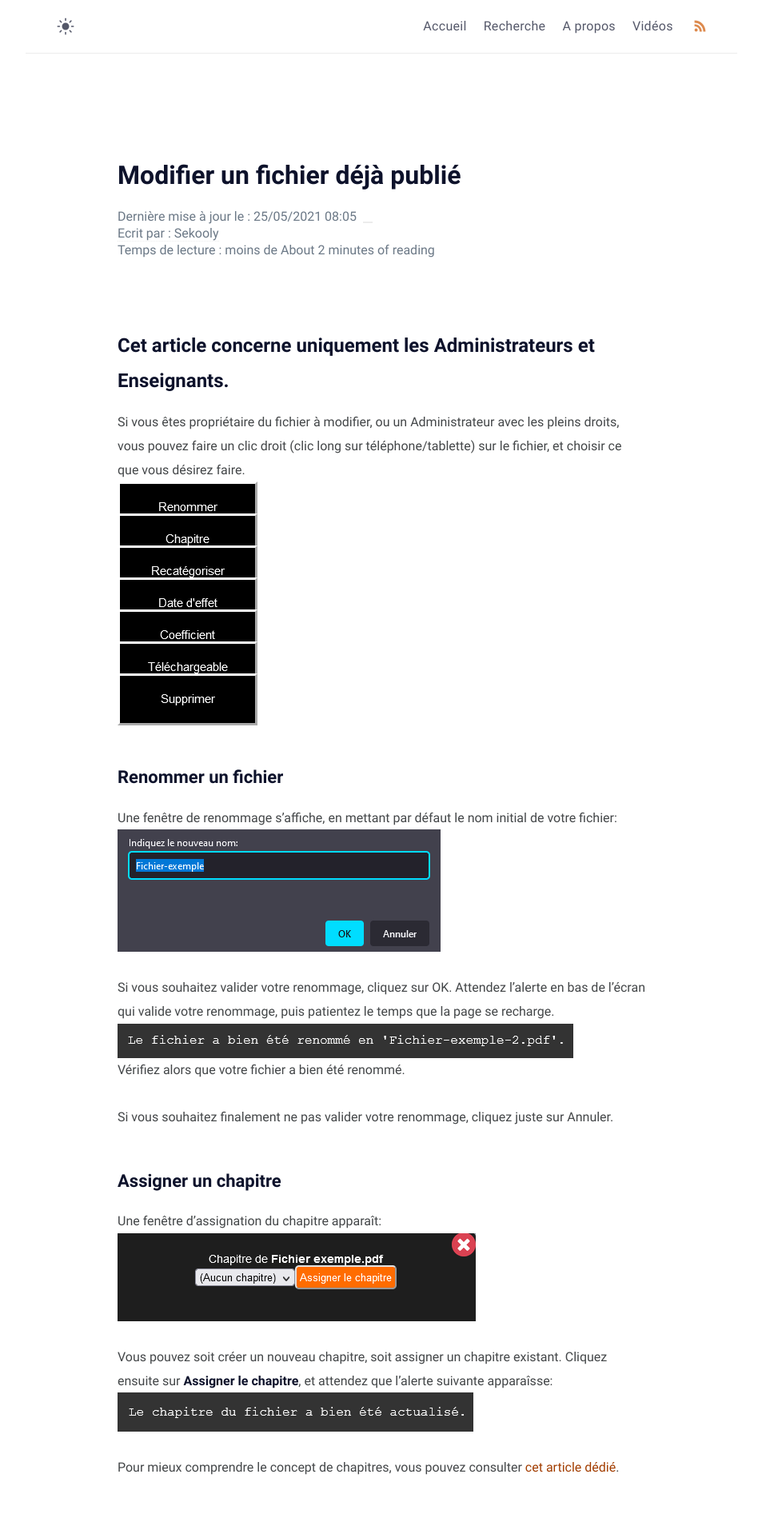
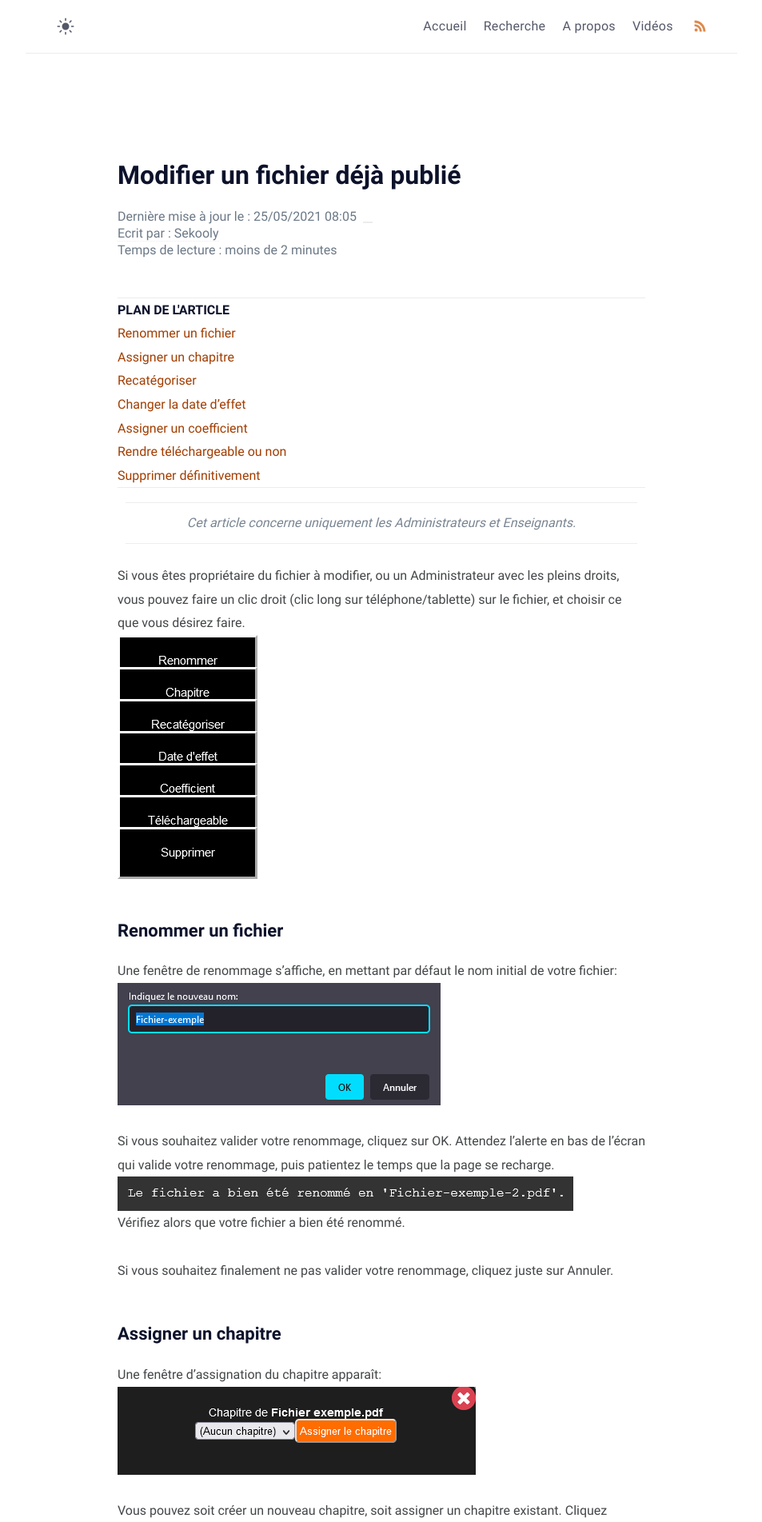
Before and after one commit to Sekooly/tuto, a Jekyll site: the page built from _posts/2021-05-25-modifier-un-fichier-deja-publie.md, in a window 1280 px wide. Shown: the top 1903 px of the page at 80% size, without its empty margins (163-1116 px from the left). Built offline with Jekyll 4.4.1, drawn with Linux system fonts in a browser that asks for light colours; part of the change alters nothing that is shown; some of the changed text lies outside the part shown.

Commit message:
auto plan

```diff
--- a/_includes/read_time.html
+++ b/_includes/read_time.html
@@ -3,6 +3,6 @@
   {% if words < 360 %}
     1 minute
   {% else %}
-    About {{ words | divided_by:180 }} minutes of reading
+    {{ words | divided_by:180 }} minutes
   {% endif %}
 </span>
--- a/_layouts/post.html
+++ b/_layouts/post.html
@@ -71,7 +71,14 @@ layout: compress
             <span hidden itemprop="mainEntityOfPage">{{ page.excerpt }}</span>
           </div>
           {% endif %}
+
         </header>
+
+        <hr>
+        <div id="titles">
+          <strong>PLAN DE L'ARTICLE</strong>
+        </div>
+        <hr>
 
         <div class="page-content" itemprop="articleBody">
           {% include anchor_headings.html html=content anchorClass="anchor-head" beforeHeading=true h_min=1 h_max=4 %}
@@ -98,6 +105,39 @@ layout: compress
     {% endif %}
 
     {% include footer.html %}
+
+    <script type="text/javascript">
+    function anchorForId(id,the_title) {
+      var anchor = document.createElement("a");
+      anchor.className = "header-link";
+      anchor.href = "#" + id;
+      anchor.innerText = the_title;
+      return anchor;
+    }
+
+    function linkifyAnchors(level, containingElement) {
+      var headers = containingElement.getElementsByTagName("h" + level);
+      var titles = document.getElementById("titles");
+      for (var h = 0; h < headers.length; h++) {
+        var header = headers[h];
+        if (typeof header.id !== "undefined" && header.id !== "") {
+          titles.appendChild(anchorForId(header.id,header.innerText));
+        }
+      }
+    }
+
+    document.onreadystatechange = function () {
+      if (this.readyState === "complete") {
+        var contentBlock = document.getElementsByClassName("page-content")[0];
+        if (!contentBlock) {
+          return;
+        }
+        for (var level = 1; level <= 6; level++) {
+          linkifyAnchors(level, contentBlock);
+        }
+      }
+    };
+    </script>
   </div>
 </body>
 
--- a/_posts/2021-05-25-modifier-un-fichier-deja-publie.md
+++ b/_posts/2021-05-25-modifier-un-fichier-deja-publie.md
@@ -6,7 +6,7 @@ categories: ["Zone de fichiers en ligne"]
 published: true
 ---
 
-# Cet article concerne uniquement les Administrateurs et Enseignants.
+> Cet article concerne uniquement les Administrateurs et Enseignants.
 
 Si vous êtes propriétaire du fichier à modifier, ou un Administrateur avec les pleins droits, vous pouvez faire un clic droit (clic long sur téléphone/tablette) sur le fichier, et choisir ce que vous désirez faire.
 ![modifs-fichier](/assets/img/modifs-fichier.PNG)
@@ -60,7 +60,7 @@ Une fenêtre de changement de coefficient apparaît:
 A vous de définir le coefficient du fichier, sachant que coefficient = 1 signifie une note attribuée sur 20.
 
 ## Rendre téléchargeable ou non
-<strong class="rouge">Uniquement pour les fichiers en ligne HORS MANUELS/QUIZ</strong>
+<strong class="rouge">Uniquement pour les fichiers en ligne HORS QUIZ et MANUELS</strong>
 Si vous désirez rendre un fichier téléchargeable (ou non), vous pouvez le faire en saisissant directement **oui** ou **non**:
 ![changer-telechargeable](/assets/img/changer-telechargeable.PNG)
 
--- a/_sass/sekooly/_post.scss
+++ b/_sass/sekooly/_post.scss
@@ -259,3 +259,7 @@
 .post-updated-at {
   font-family: "Ubuntu mono", "monospace";
 }
+
+.header-link {
+  display: block;
+}
```
